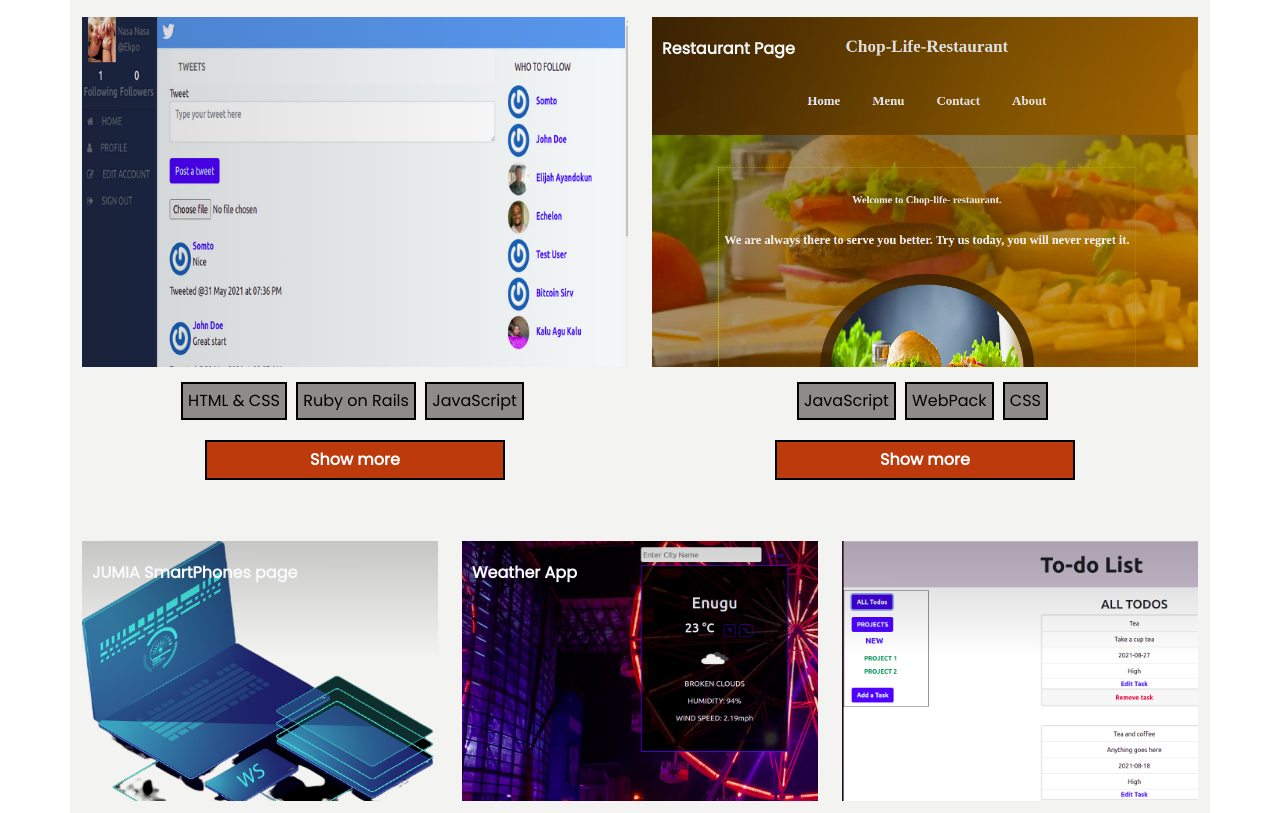
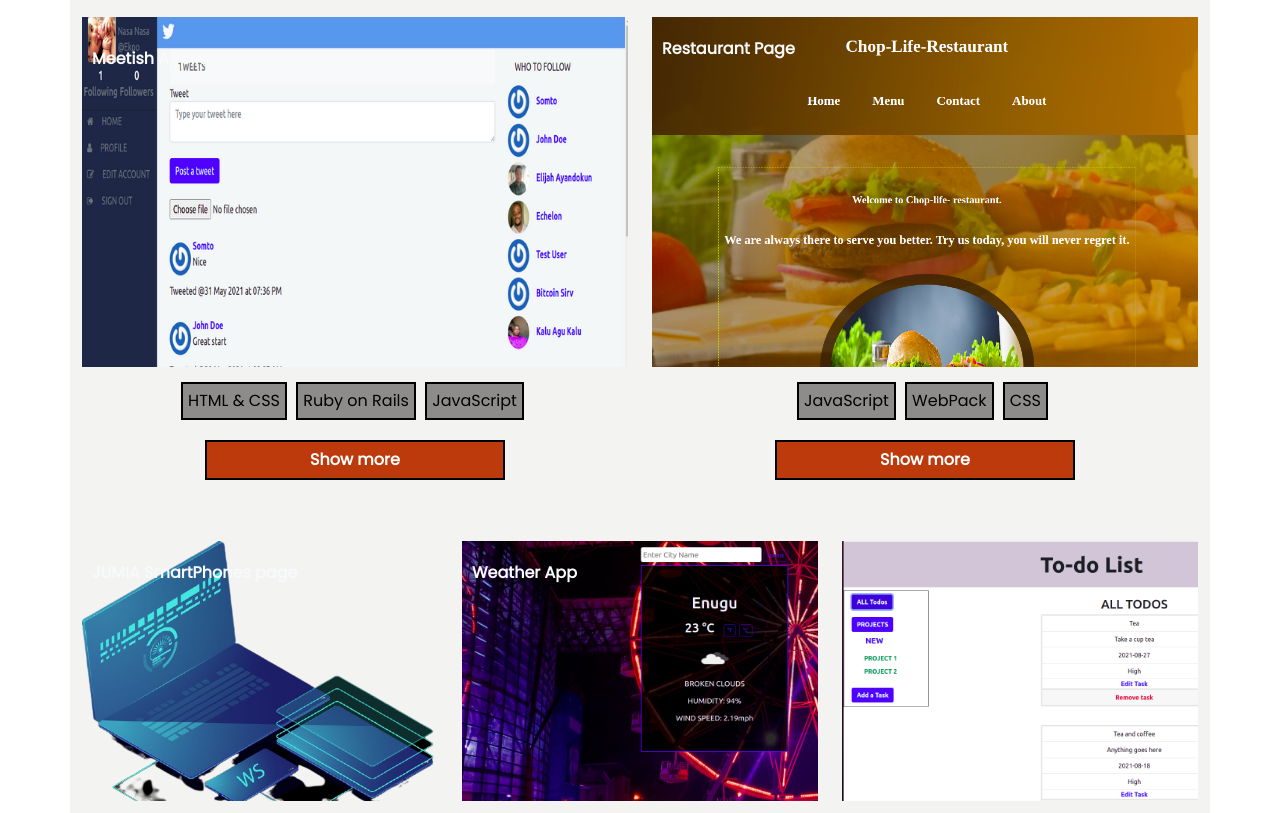
Before and after one commit to Nasa28/Portfolio, a plain HTML site: page index.html in a window 1280 px wide. Shown: the part 502-1315 px from the top of the page. Drawn offline with nearby package versions, Linux system fonts and the light colour scheme.

Commit message:
modify color contrast

```diff
--- a/assets/css/styles.css
+++ b/assets/css/styles.css
@@ -77,7 +77,7 @@ font-weight: bold;
  .project-1 {
   padding: 10px;
   background-position: center;
-  background: linear-gradient(90deg, rgba(0, 0, 0, 0.15) 0%, rgba(0, 0, 0, 0) 98.35%), url(../images/rsz_1screenshot_from_2021-06-03_01-45-10.png);
+  background: url(../images/rsz_1screenshot_from_2021-06-03_01-45-10.png);
   height: 350px;
   background-size:cover;
 
@@ -118,7 +118,7 @@ background: #BC3A0B;
 
 .project-2 {
   padding-left: 10px;
-  background: linear-gradient(180deg, rgba(0, 0, 0, 0.15) 0%, rgba(0, 0, 0, 0) 98.35%), url(../images/home.png);
+  background:  url(../images/home.png);
   height: 350px;
   background-size:cover;
   background-position: center;
@@ -127,7 +127,7 @@ background: #BC3A0B;
 
 .project-3 {
   padding-left: 10px;
-  background: linear-gradient(180.12deg, rgba(0, 0, 0, 0.264) -18.68%, rgba(0, 0, 0, 0) 44.86%), url(../images/1-removebg-preview.png);
+  background:  url(../images/1-removebg-preview.png);
   height: 260px;
   background-size: cover;
   margin: 15px auto;
@@ -136,7 +136,7 @@ background: #BC3A0B;
 
 .project-4 {
   padding-left: 10px;
-  background: linear-gradient(180.12deg, rgba(0, 0, 0, 0.264) -18.68%, rgba(0, 0, 0, 0) 44.86%), url(../images/readmes.png);
+  background: url(../images/readmes.png);
   height: 260px;
   background-size: cover;
   margin: 15px auto;
@@ -145,7 +145,7 @@ background: #BC3A0B;
 
 .project-5 {
   padding-left: 10px;
-  background: linear-gradient(180.12deg, rgba(0, 0, 0, 0.264) -18.68%, rgba(0, 0, 0, 0) 44.86%), url(../images/readme.png);
+  background:  url(../images/readme.png);
   height: 260px;
   background-size: cover;
   margin: 15px auto;
--- a/index.html
+++ b/index.html
@@ -57,7 +57,7 @@
 
         <div class=" col-lg-6 mb-3 ">
           <div class="project-1 column">
-            <!-- <p class="title fw-bold meetish pt-3">Meetish Application</p> -->
+            <p class="title fw-bold meetish text-light pt-3">Meetish Application</p>
 
           </div>
           <div class="lang-list text-center">
```
